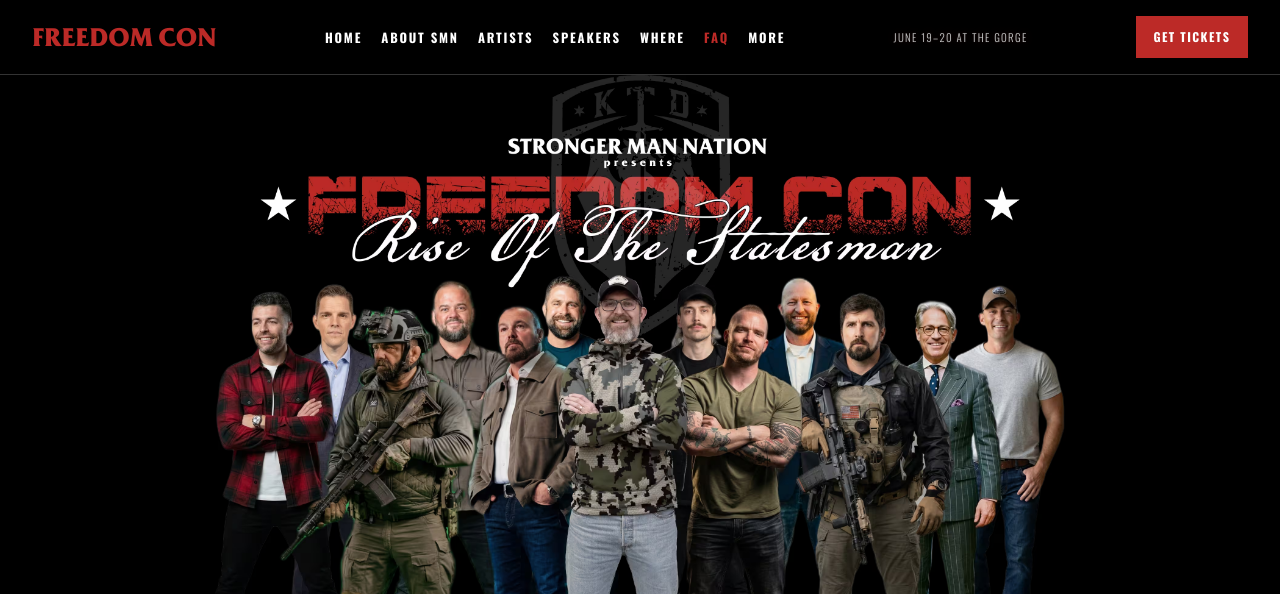
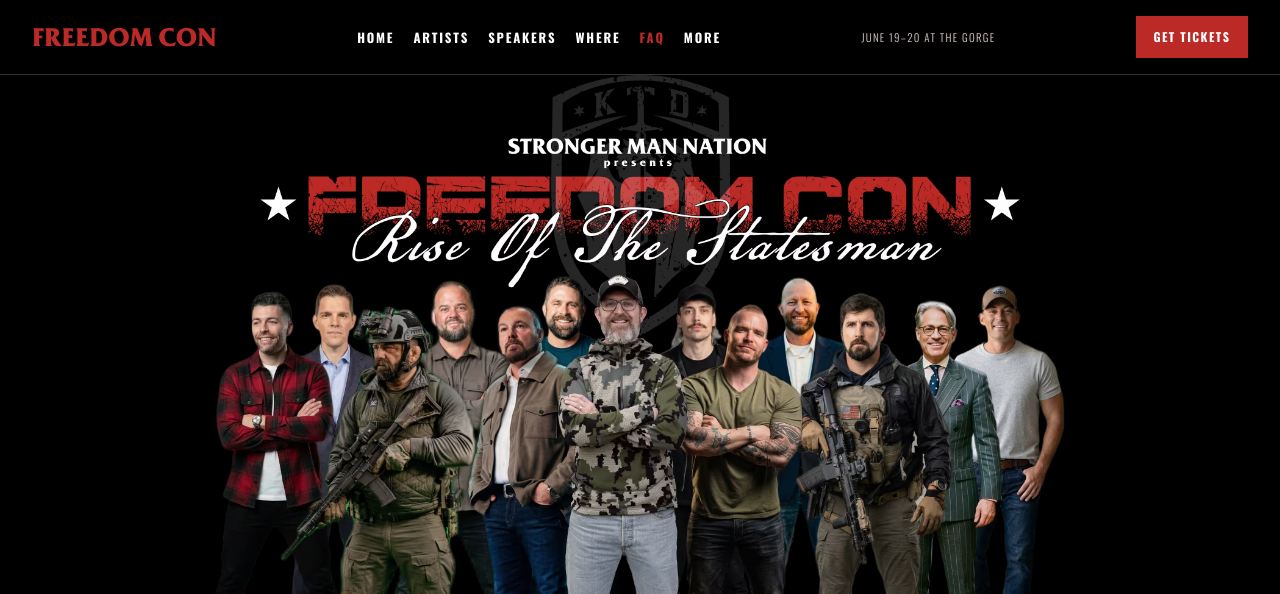
Before and after one commit to tylerthibault/freedomcon, a Flask app: page /faqs in a window 1280 px wide. Shown: the top 594 px of the page. Run offline with Flask 3, Linux system fonts and the light colour scheme; some libraries are stand-ins or nearby versions.

Commit message:
remove smn page

```diff
--- a/src/templates/components/navigation.html
+++ b/src/templates/components/navigation.html
@@ -17,7 +17,7 @@
         </button>
         <div class="landing12-links" id="landing12MobileMenu">
             <a class="{% if is_landing %}is-active{% endif %}" href="{{ url_for('public.landing') }}">Home</a>
-            <a class="{% if current_endpoint == 'public.about_smn_page' %}is-active{% endif %}" href="{{ url_for('public.about_smn_page') }}">About SMN</a>
+            <!-- <a class="{% if current_endpoint == 'public.about_smn_page' %}is-active{% endif %}" href="{{ url_for('public.about_smn_page') }}">About SMN</a> -->
             <a class="{% if current_endpoint == 'public.artists_page' %}is-active{% endif %}" href="{{ url_for('public.artists_page') }}">Artists</a>
             <a class="{% if current_endpoint == 'public.speakers' %}is-active{% endif %}" href="{{ url_for('public.speakers') }}">Speakers</a>
             <a class="{% if current_endpoint == 'public.where_page' %}is-active{% endif %}" href="{{ url_for('public.where_page') }}">Where</a>
```
